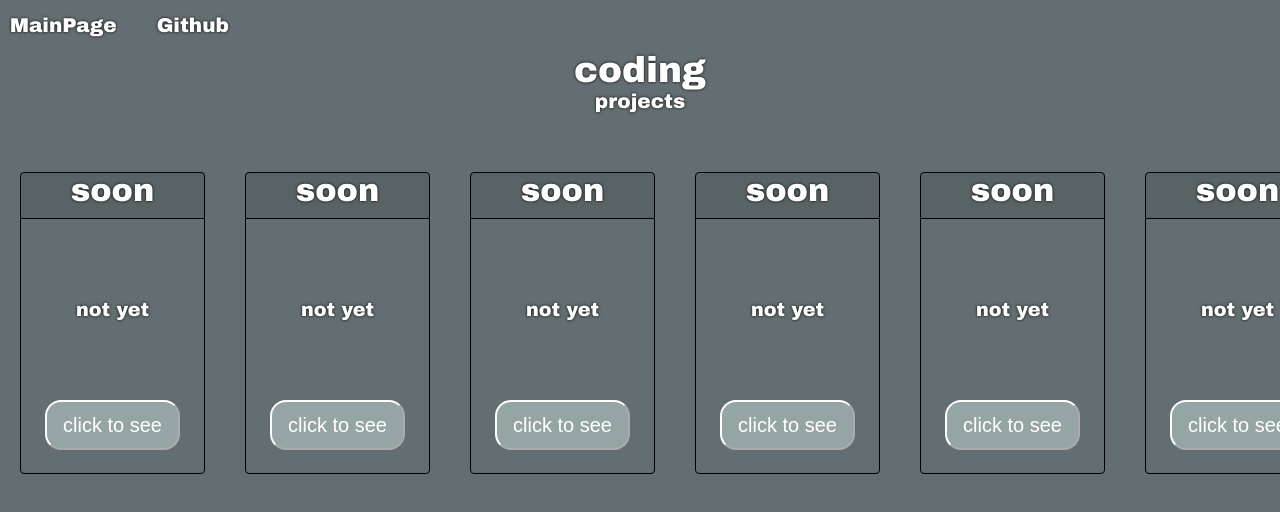
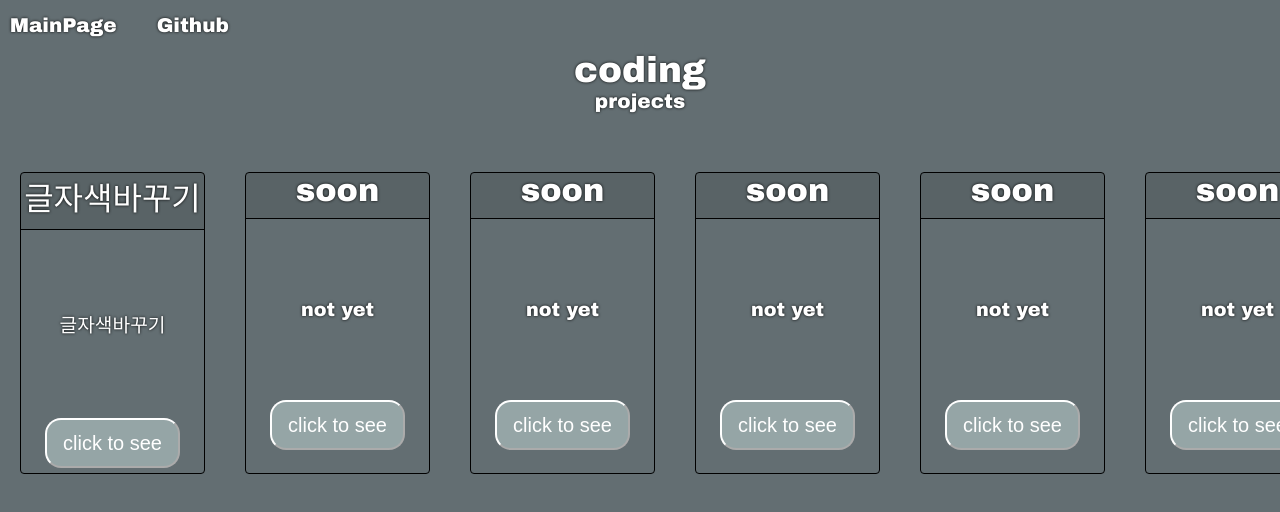
Before and after one commit to cis-04/2021.7.29, a plain HTML site: page np1/main.html in a window 1280 px wide. Shown: the top 512 px of the page. Drawn offline with Linux system fonts and the light colour scheme.

Commit message:
Update main.html

```diff
--- a/np1/main.html
+++ b/np1/main.html
@@ -24,11 +24,11 @@
             <div class="boxes">
                 <div class="box">
                     <div class="boxtitle">
-                        soon
+                        글자색바꾸기
                     </div>
                     <div class="boxtext">
-                        <a href="#">not yet</a>
-                        <button type="button" onclick="location.href=''"class="btn">click to see</button>
+                        <a href="#">글자색바꾸기</a>
+                        <button type="button" onclick="location.href='index2.html'"class="btn">click to see</button>
                     </div>
                 </div>
                 <div class="box">
```
